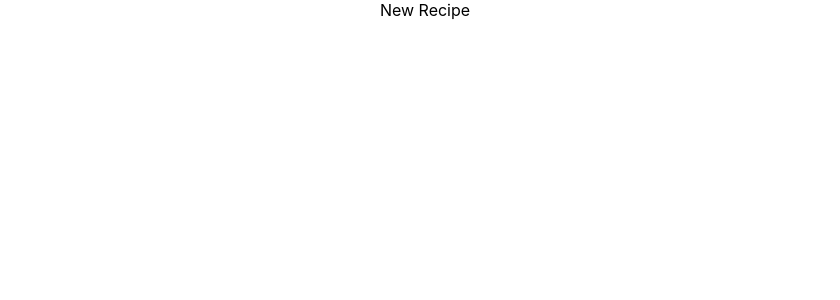
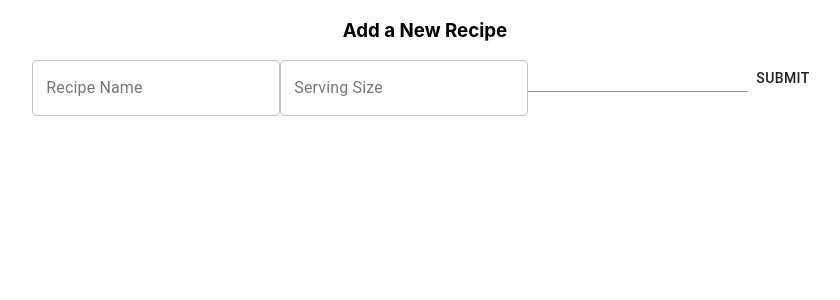
Before and after one commit to elim04/recipe-app, a React (Create React App) app: page /newrecipe in a window 1280 px wide. Shown: the top 300 px of the page, without its empty margins (215-1055 px from the left). Built offline with nearby package versions, Linux system fonts and the light colour scheme.

Commit message:
revise to work with object data structure

```diff
--- a/src/components/NewRecipe.tsx
+++ b/src/components/NewRecipe.tsx
@@ -1,5 +1,30 @@
-const NewRecipe: React.FC = () => {
-  return <div>New Recipe</div>;
+import { Recipe } from "../recipe.model";
+
+import { makeStyles } from "@material-ui/core";
+import { TextField, Button } from "@material-ui/core";
+
+type NewRecipeProps = {
+  onAddRecipe: (recipe: Recipe) => void;
+};
+
+const NewRecipe: React.FC<NewRecipeProps> = ({ onAddRecipe }) => {
+  const recipeSubmitHandler = (event: React.FormEvent) => {
+    event.preventDefault();
+  };
+  return (
+    <form onSubmit={recipeSubmitHandler}>
+      <h3>Add a New Recipe</h3>
+      <TextField id="outlined-basic" label="Recipe Name" variant="outlined" />
+      <TextField
+        id="outlined-basic"
+        label="Serving Size"
+        type="number"
+        variant="outlined"
+      />
+      <TextField id="outlined-basic" label="" />
+      <Button>Submit</Button>
+    </form>
+  );
 };
 
 export default NewRecipe;
```
